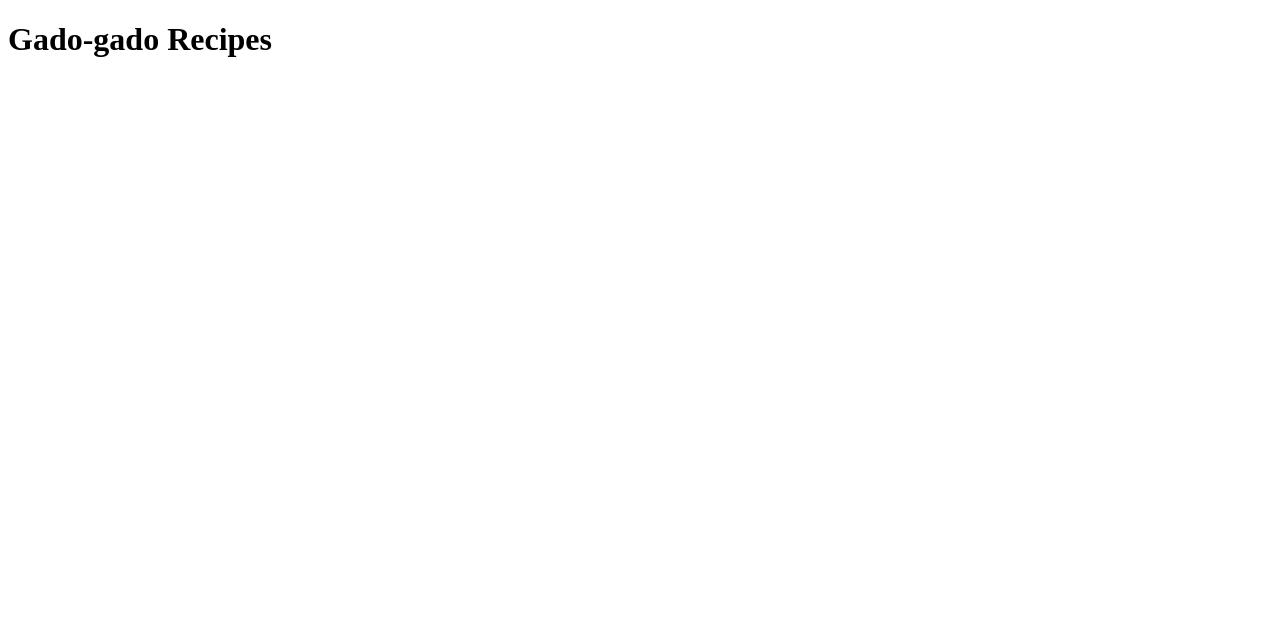
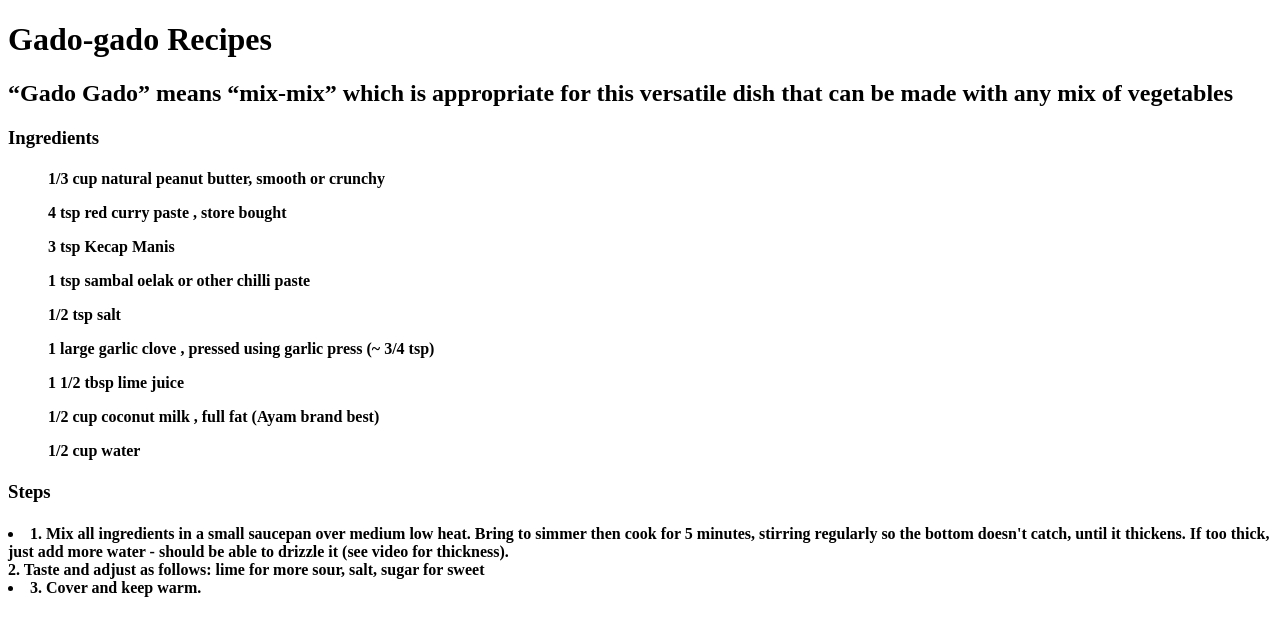
Before and after one commit to marlisa-web/odin-recipes, a plain HTML site: page recipes/gado-gado.html in a window 1280 px wide. Drawn offline with Linux system fonts and the light colour scheme.

Commit message:
Add content gado-gado.html

```diff
--- a/recipes/gado-gado.html
+++ b/recipes/gado-gado.html
@@ -6,5 +6,25 @@
     </head>
     <body>
         <h1>Gado-gado Recipes</h1>
+        <h2> “Gado Gado” means “mix-mix” which is appropriate for this versatile dish that can be made with any mix of vegetables</h2>
+        <a href="https://www.recipetineats.com/wp-content/uploads/2020/06/Indonesian-Gado-Gado.jpg?resize=325,455"></a>
+        <h3>Ingredients</h3>
+        <h4>
+            <ul>1/3 cup natural peanut butter, smooth or crunchy</ul>
+            <ul>4 tsp red curry paste , store bought</ul>
+            <ul>3 tsp Kecap Manis </ul>
+            <ul>1 tsp sambal oelak or other chilli paste</ul>
+            <ul>1/2 tsp salt</ul>
+            <ul>1 large garlic clove , pressed using garlic press (~ 3/4 tsp)</ul>
+            <ul>1 1/2 tbsp lime juice</ul>
+            <ul>1/2 cup coconut milk , full fat (Ayam brand best)</ul>
+            <ul>1/2 cup water</ul>
+        </h4>
+        <h3>Steps</h3>
+        <h4>
+            <li>1. Mix all ingredients in a small saucepan over medium low heat. Bring to simmer then cook for 5 minutes, stirring regularly so the bottom doesn't catch, until it thickens. If too thick, just add more water - should be able to drizzle it (see video for thickness).</li>
+            <ll>2. Taste and adjust as follows: lime for more sour, salt, sugar for sweet</ll>
+            <li>3. Cover and keep warm.</li>
+        </h4>
     </body>
 </html>
```
